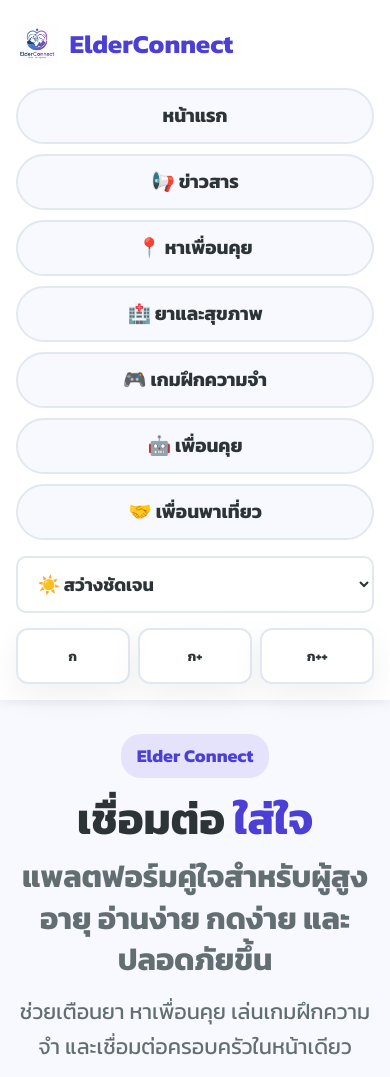
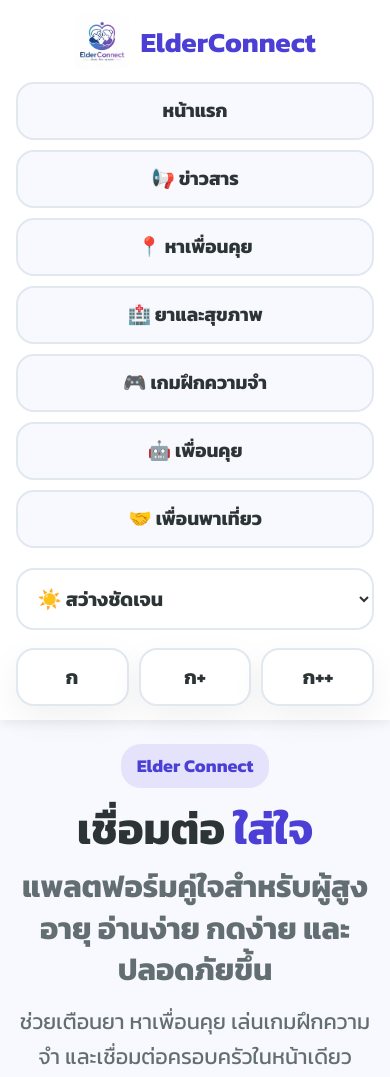
Before and after one commit to Newwee/elderconnect, a website: page index.html in a window 390 px wide. Shown: the top 1077 px of the page. Drawn offline with Linux system fonts and the light colour scheme; no server answers.

Commit message:
Update style.css

```diff
--- a/style.css
+++ b/style.css
@@ -966,3 +966,93 @@ body.dark-mode .game-card.game-matched .game-card-picture {
         gap: 8px;
     }
 }
+
+
+/* ===== PATCH MOBILE: แก้เมนู/โหมดสายตาบังหน้าจอโทรศัพท์ ===== */
+@media (max-width: 760px) {
+    .navbar {
+        position: relative !important;   /* เดิม sticky ทำให้เมนูบังหน้าจอ */
+        top: auto !important;
+        z-index: 10 !important;
+        padding: 14px 4% !important;
+        gap: 12px !important;
+    }
+
+    .logo {
+        justify-content: center;
+        width: 100%;
+        font-size: 1.55rem;
+    }
+
+    .brand-logo-img {
+        height: 54px;
+        max-width: 54px;
+        object-fit: contain;
+    }
+
+    .nav-links {
+        display: grid !important;
+        grid-template-columns: 1fr 1fr;
+        width: 100%;
+        gap: 10px;
+        max-height: none !important;
+        overflow: visible !important;
+    }
+
+    .nav-links a {
+        min-height: 58px;
+        padding: 10px 8px;
+        font-size: 1.05rem;
+        text-align: center;
+        justify-content: center;
+        border-radius: 18px;
+    }
+
+    .nav-actions {
+        position: static !important;     /* กันไม่ให้กล่องโหมดสายตาลอยทับ */
+        width: 100%;
+        display: block;
+        background: transparent;
+        box-shadow: none;
+        z-index: 1;
+    }
+
+    .btn-select {
+        width: 100%;
+        min-height: 62px;
+        font-size: 1.08rem;
+        border-radius: 18px;
+        margin: 8px 0;
+    }
+
+    .font-size-controls {
+        position: static !important;     /* แก้ปุ่ม ก ก+ ก++ บังหน้า */
+        width: 100%;
+        display: grid !important;
+        grid-template-columns: repeat(3, 1fr);
+        gap: 10px;
+        margin-top: 10px;
+        background: transparent;
+        box-shadow: none;
+        z-index: 1;
+    }
+
+    .btn-accessibility {
+        width: 100%;
+        min-height: 58px;
+        font-size: 1.1rem;
+        border-radius: 18px;
+    }
+
+    /* ลดความสูงช่วงแรกของหน้า */
+    .hero {
+        padding-top: 24px !important;
+    }
+}
+
+/* จอเล็กมาก ให้เมนูเรียง 1 ปุ่มต่อแถวเพื่อไม่เบียด */
+@media (max-width: 390px) {
+    .nav-links {
+        grid-template-columns: 1fr;
+    }
+}
```
